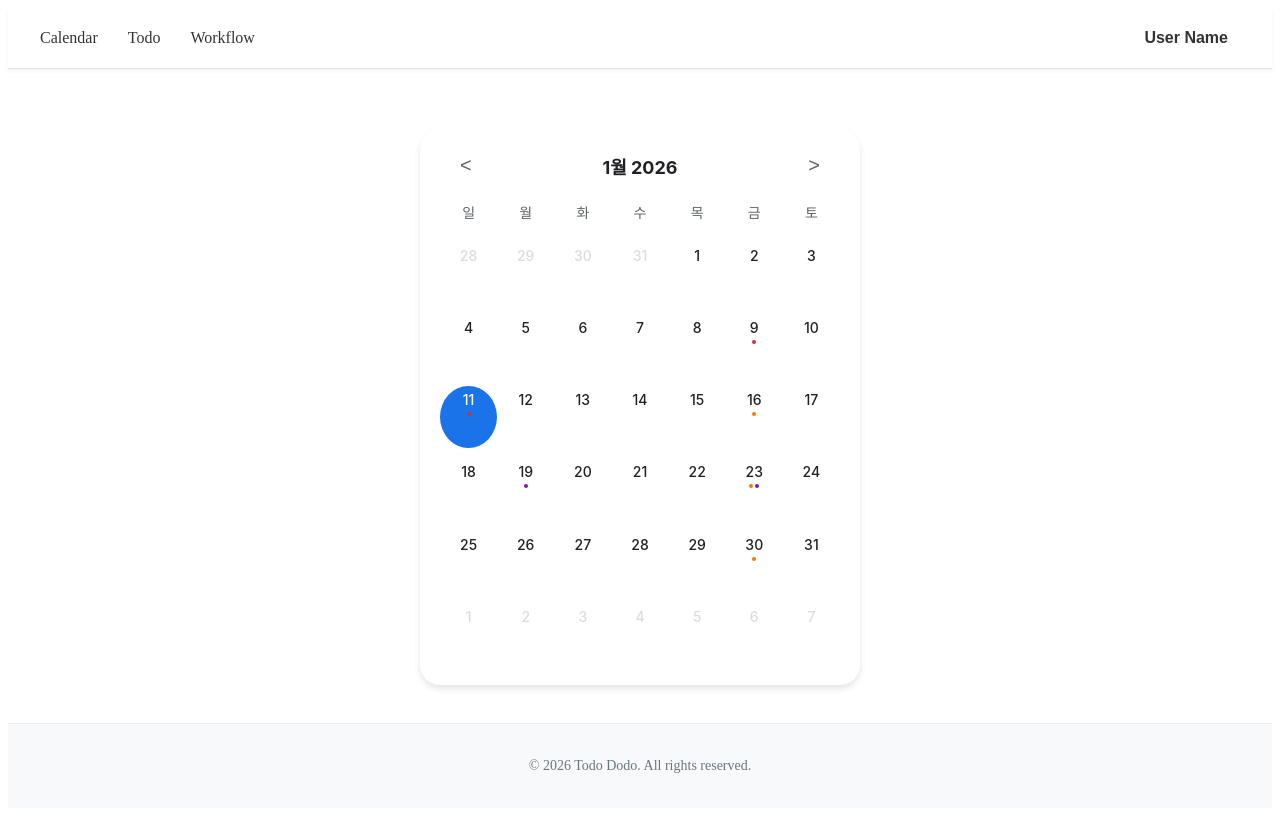
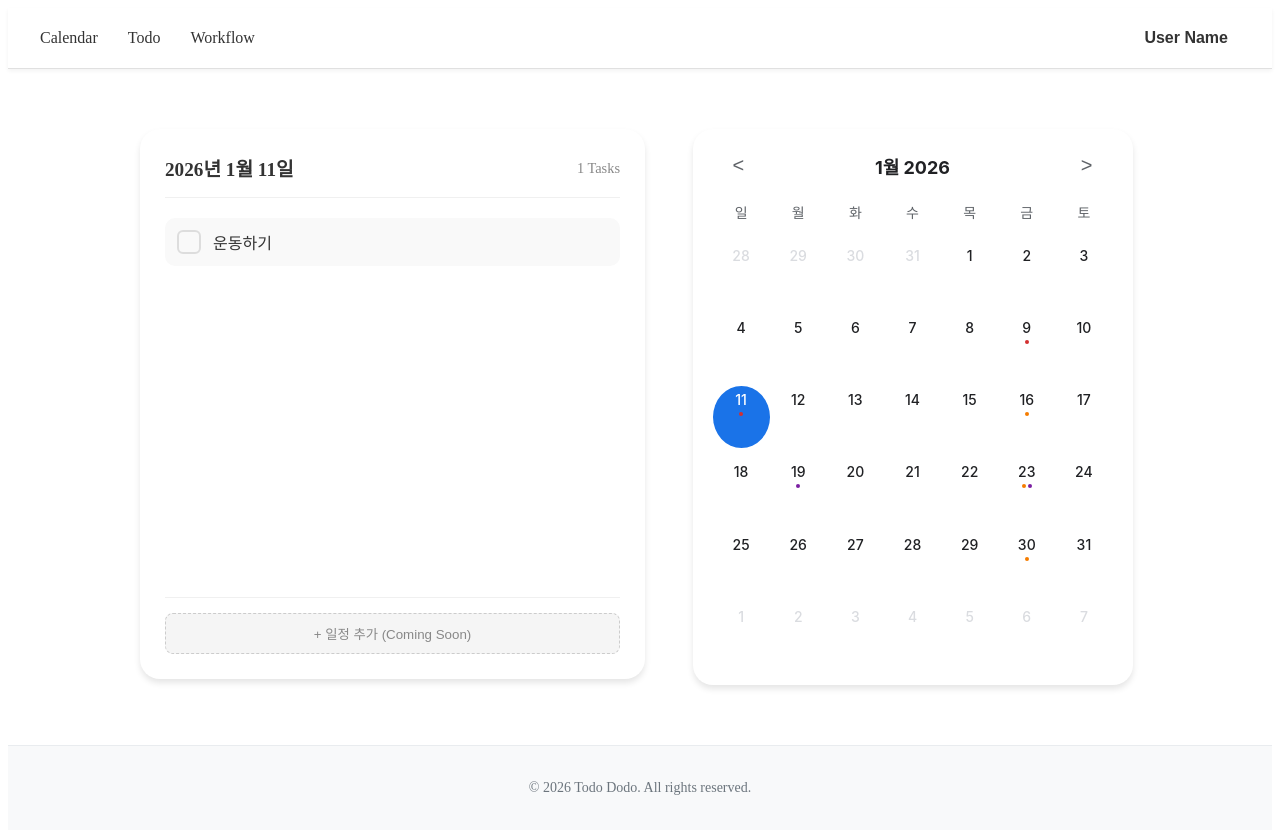
Before and after one commit to 20250918-beyond-SW-Camp-21th/beyond-SW-21th-four-3team, a Vue app in the folder todo-dodo-frontend/: page /calendar in a window 1280 px wide. Both pictures are taken after a click on the element "11". Shown: the top 834 px of the page. Built offline with nearby package versions, Linux system fonts and the light colour scheme.

Commit message:
[feat] #14 프론트엔드 CalendarView Todo 구현

```diff
--- a/todo-dodo-frontend/src/components/Calendar.vue
+++ b/todo-dodo-frontend/src/components/Calendar.vue
@@ -74,8 +74,11 @@ const isSameDate = (date1, date2) => {
          date1.getFullYear() === date2.getFullYear()
 }
 
+const emit = defineEmits(['selectDate'])
+
 const selectDate = (date) => {
   selectedDate.value = date
+  emit('selectDate', date)
 }
 
 const getEventsForDate = (date) => {
--- a/todo-dodo-frontend/src/feature/calendar/views/CalendarView.vue
+++ b/todo-dodo-frontend/src/feature/calendar/views/CalendarView.vue
@@ -1,17 +1,213 @@
 <script setup>
+import { ref, computed } from 'vue'
 import Calendar from '@/components/Calendar.vue'
+
+const selectedDate = ref(new Date())
+
+// Mock Todo Data
+const allTodos = ref([
+  { id: 1, title: '팀 회의 준비', date: new Date(2026, 0, 9), completed: false },
+  { id: 2, title: '문서 작성', date: new Date(2026, 0, 9), completed: true },
+  { id: 3, title: '운동하기', date: new Date(2026, 0, 11), completed: false },
+  { id: 4, title: '장보기', date: new Date(2026, 0, 16), completed: false },
+])
+
+const handleDateSelect = (date) => {
+  selectedDate.value = date
+}
+
+const isSameDate = (date1, date2) => {
+  return date1.getDate() === date2.getDate() &&
+         date1.getMonth() === date2.getMonth() &&
+         date1.getFullYear() === date2.getFullYear()
+}
+
+const currentTodos = computed(() => {
+  return allTodos.value.filter(todo => isSameDate(todo.date, selectedDate.value))
+})
+
+const toggleTodo = (id) => {
+  const todo = allTodos.value.find(t => t.id === id)
+  if (todo) {
+    todo.completed = !todo.completed
+  }
+}
+
+const formatDate = (date) => {
+  return `${date.getFullYear()}년 ${date.getMonth() + 1}월 ${date.getDate()}일`
+}
 </script>
 
 <template>
-  <div class="calendar-view">
-    <Calendar />
+  <div class="calendar-view-container">
+    <div class="todo-panel">
+      <div class="panel-header">
+        <h3>{{ formatDate(selectedDate) }}</h3>
+        <span class="task-count">{{ currentTodos.length }} Tasks</span>
+      </div>
+
+      <div class="todo-list">
+        <div v-if="currentTodos.length === 0" class="empty-state">
+          일정이 없습니다.
+        </div>
+
+        <div
+          v-for="todo in currentTodos"
+          :key="todo.id"
+          class="todo-item"
+          :class="{ 'completed': todo.completed }"
+        >
+          <div class="checkbox-wrapper" @click="toggleTodo(todo.id)">
+            <div class="custom-checkbox">
+              <span v-if="todo.completed">✓</span>
+            </div>
+          </div>
+          <span class="todo-title">{{ todo.title }}</span>
+        </div>
+      </div>
+
+      <div class="add-todo-placeholder">
+        <button class="add-btn">+ 일정 추가 (Coming Soon)</button>
+      </div>
+    </div>
+
+    <div class="calendar-section">
+      <Calendar @selectDate="handleDateSelect" />
+    </div>
   </div>
 </template>
 
 <style scoped>
-.calendar-view {
+.calendar-view-container {
   display: flex;
   justify-content: center;
-  padding-top: 40px;
+  gap: 40px;
+  max-width: 1000px;
+  margin: 40px auto;
+  padding: 0 20px;
+  flex-wrap: wrap;
+}
+
+.calendar-section {
+  flex: 1;
+  min-width: 350px;
+}
+
+.todo-panel {
+  flex: 1;
+  min-width: 300px;
+  background: white;
+  border-radius: 20px;
+  padding: 25px;
+  box-shadow: 0 4px 6px rgba(0, 0, 0, 0.1);
+  display: flex;
+  flex-direction: column;
+  max-height: 500px; /* Aligns roughly with calendar height */
+}
+
+.panel-header {
+  display: flex;
+  justify-content: space-between;
+  align-items: center;
+  margin-bottom: 20px;
+  padding-bottom: 15px;
+  border-bottom: 1px solid #f0f0f0;
+}
+
+.panel-header h3 {
+  margin: 0;
+  color: #333;
+  font-size: 1.2rem;
+}
+
+.task-count {
+  color: #888;
+  font-size: 0.9rem;
+}
+
+.todo-list {
+  flex: 1;
+  overflow-y: auto;
+  display: flex;
+  flex-direction: column;
+  gap: 12px;
+}
+
+.empty-state {
+  text-align: center;
+  color: #aaa;
+  padding: 40px 0;
+}
+
+.todo-item {
+  display: flex;
+  align-items: center;
+  gap: 12px;
+  padding: 12px;
+  background-color: #f9f9f9;
+  border-radius: 10px;
+  transition: all 0.2s ease;
+}
+
+.todo-item:hover {
+  background-color: #f0f0f0;
+}
+
+.checkbox-wrapper {
+  cursor: pointer;
+}
+
+.custom-checkbox {
+  width: 20px;
+  height: 20px;
+  border: 2px solid #ddd;
+  border-radius: 6px;
+  display: flex;
+  justify-content: center;
+  align-items: center;
+  color: white;
+  font-size: 12px;
+  transition: all 0.2s;
+}
+
+.checked-icon {
+  display: none;
+}
+
+.todo-item.completed .custom-checkbox {
+  background-color: #4caf50;
+  border-color: #4caf50;
+}
+
+.todo-item.completed .todo-title {
+  color: #aaa;
+  text-decoration: line-through;
+}
+
+.todo-title {
+  font-size: 1rem;
+  color: #333;
+}
+
+.add-todo-placeholder {
+  margin-top: 20px;
+  border-top: 1px solid #f0f0f0;
+  padding-top: 15px;
+}
+
+.add-btn {
+  width: 100%;
+  padding: 10px;
+  background-color: #f5f5f5;
+  border: 1px dashed #ccc;
+  border-radius: 8px;
+  color: #888;
+  cursor: pointer;
+  transition: background 0.2s;
+}
+
+.add-btn:hover {
+  background-color: #eee;
+  color: #666;
 }
 </style>
```
